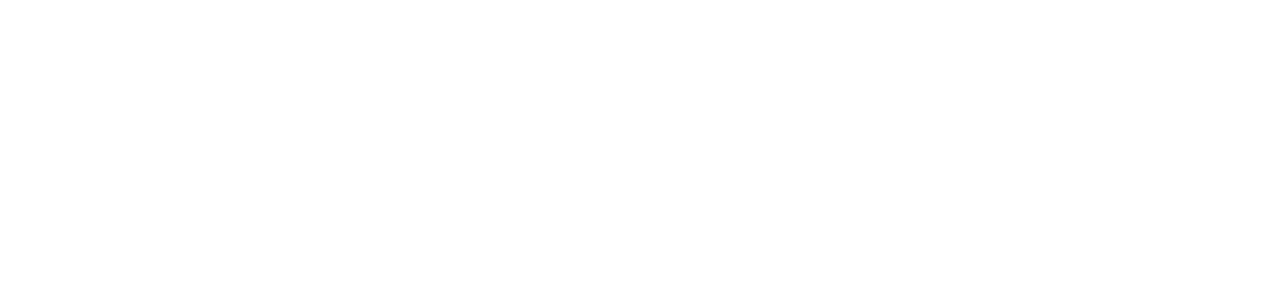
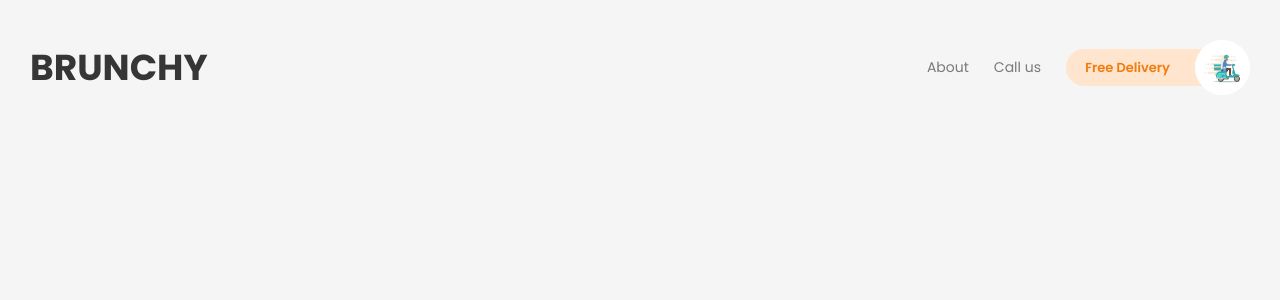
Before and after one commit to Bodrie/dreamshot-app, a React (Create React App) app: page / in a window 1280 px wide. Shown: the top 300 px of the page. Built offline with nearby package versions, Linux system fonts and the light colour scheme.

Commit message:
feat: created header component

```diff
--- a/src/App.module.scss
+++ b/src/App.module.scss
@@ -1,5 +1,9 @@
-@import './variables.scss';
+@import "./variables.scss";
 
 .App {
-  background-color: $primary-bg;
+  max-width: 1220px;
+  margin: 0 auto;
+  padding-top: 35px;
+  padding-left: 20px;
+  padding-right: 20px;
 }
--- a/src/App.tsx
+++ b/src/App.tsx
@@ -1,9 +1,14 @@
 import React from "react";
+import { Header } from "./components";
 import styles from "./App.module.scss";
 
 function App() {
   const { App } = styles;
-  return <div className={App}></div>;
+  return (
+    <div className={App}>
+      <Header />
+    </div>
+  );
 }
 
 export default App;
--- /dev/null
+++ b/src/components/Header/Header.module.scss
@@ -0,0 +1,43 @@
+@import "../../variables.scss";
+
+.header {
+  display: flex;
+  justify-content: space-between;
+  align-items: center;
+
+  @media (max-width: 829px) {
+    align-items: initial;
+  }
+}
+
+.logo {
+  font-weight: 700;
+  font-size: 36px;
+  line-height: 65px;
+  color: $primary-color;
+  text-transform: uppercase;
+}
+
+.menu {
+  display: flex;
+  align-items: center;
+
+  a {
+    font-size: 14px;
+    line-height: 65px;
+    color: $grey;
+    margin-right: 25px;
+  }
+
+  &::after {
+    content: "";
+    background: url(../../assets/free_delivery.png) 0 0 no-repeat;
+    width: 184px;
+    height: 55px;
+  }
+
+  @media (max-width: 829px) {
+    flex-wrap: wrap;
+    justify-content: flex-end;
+  }
+}
--- /dev/null
+++ b/src/components/Header/index.tsx
@@ -0,0 +1,22 @@
+import React from "react";
+import styles from "./Header.module.scss";
+
+const Header = () => {
+  const { header, menu, logo } = styles;
+
+  return (
+    <header className={header}>
+      <p className={logo}>Brunchy</p>
+      <div className={menu}>
+        <a href="dreamshot.bg" target="_blank">
+          About
+        </a>
+        <a href="dreamshot.bg" target="_blank">
+          Call us
+        </a>
+      </div>
+    </header>
+  );
+};
+
+export default Header;
--- /dev/null
+++ b/src/components/index.tsx
@@ -0,0 +1 @@
+export { default as Header } from "./Header";
--- a/src/index.css
+++ b/src/index.scss
@@ -1,7 +1,9 @@
 @import url('https://fonts.googleapis.com/css2?family=Poppins:wght@400;600;700&display=swap');
+@import './variables.scss';
 
 body {
   margin: 0;
+  background-color: $primary-bg;
   font-family: 'Poppins', sans-serif;
   -webkit-font-smoothing: antialiased;
   -moz-osx-font-smoothing: grayscale;
@@ -11,3 +13,11 @@
   font-family: source-code-pro, Menlo, Monaco, Consolas, 'Courier New',
     monospace;
 }
+
+a {
+  text-decoration: none;
+}
+
+p {
+  margin: 0;
+}
--- a/src/index.tsx
+++ b/src/index.tsx
@@ -1,6 +1,6 @@
 import React from 'react';
 import ReactDOM from 'react-dom/client';
-import './index.css';
+import './index.scss';
 import App from './App';
 import reportWebVitals from './reportWebVitals';
 
```
Also changed, not shown: src/assets/free_delivery.png (added).
